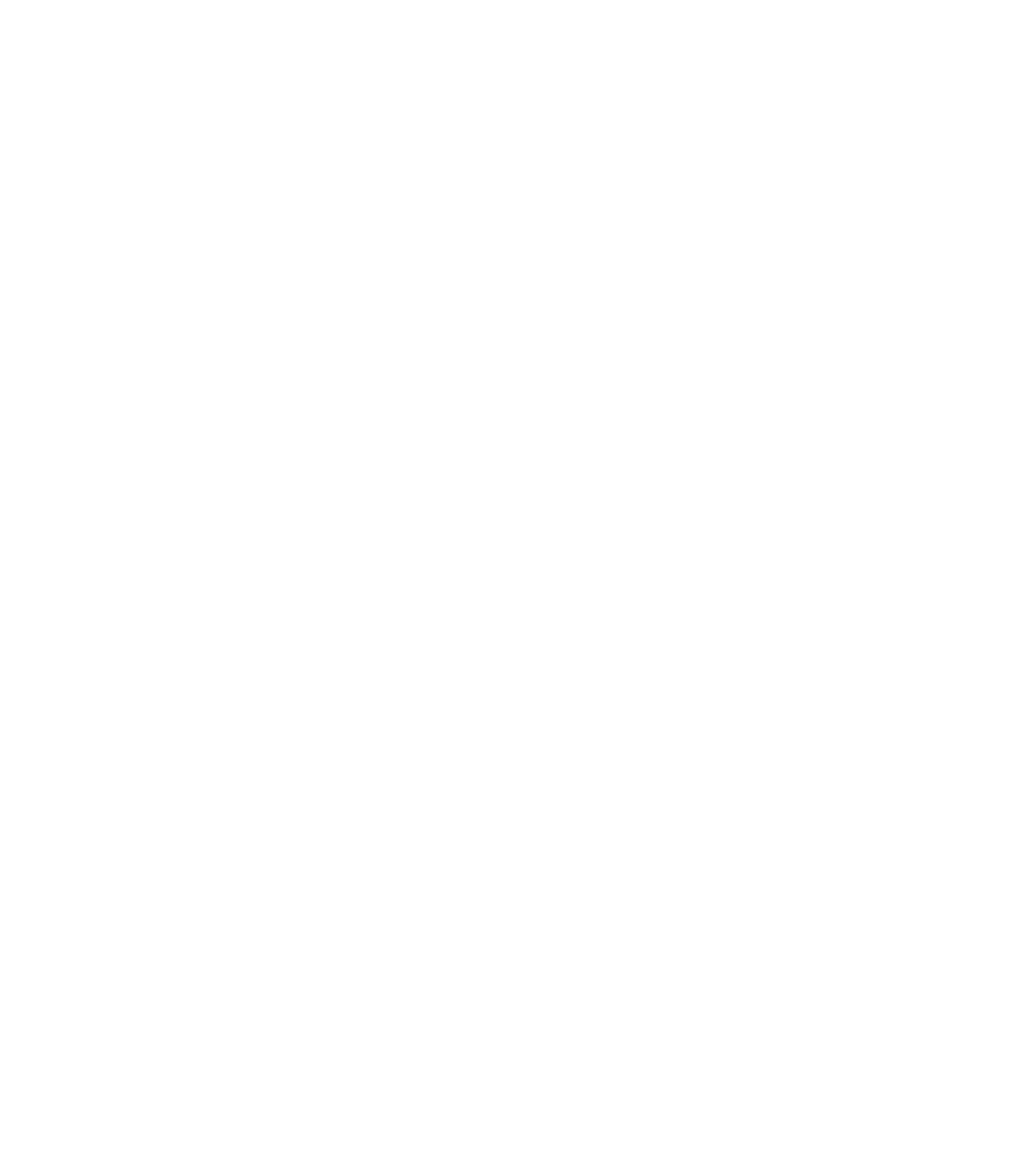
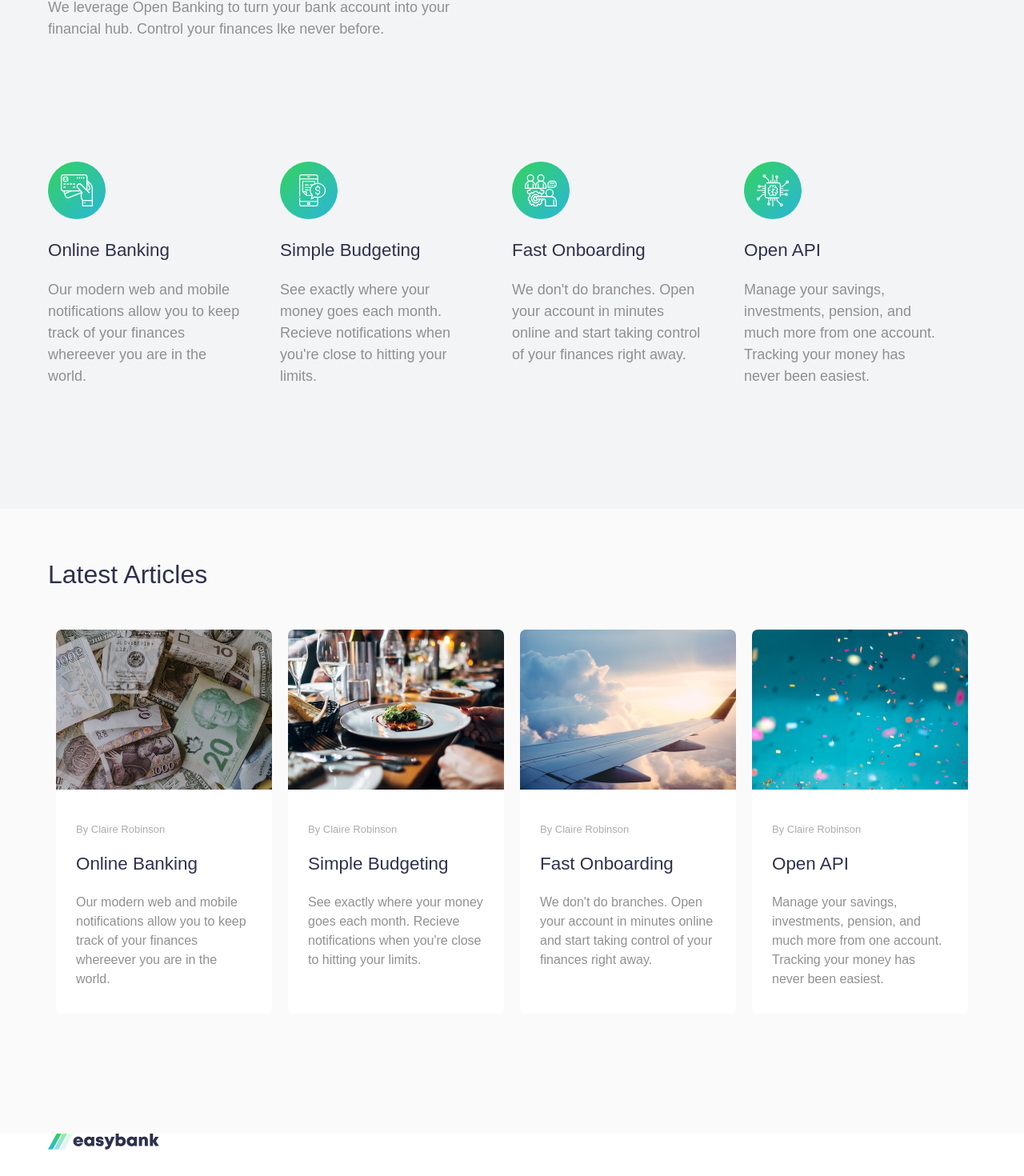
Before and after one commit to ZD12T4NT/easybank-lp, a React (Create React App) app: page / in a window 1280 px wide. Shown: the part 1030-2500 px from the top of the page at 80% size. Before the commit the page ends 879 px from the top, so only its background shows below. Built offline with nearby package versions, Linux system fonts and the light colour scheme.

Commit message:
Perks section completed

```diff
--- a/src/App.js
+++ b/src/App.js
@@ -4,6 +4,8 @@ import GlobalStyles from './components/styles/Global'
 import { ThemeProvider } from 'styled-components'
 import { Hero } from './components/Hero'
 import { Perks } from './components/Perks'
+import { Article } from './components/Article'
+import { Footer } from './components/Footer'
 
 const theme = {
   colors: {
@@ -21,8 +23,10 @@ function App() {
     <Header/>
       <Container>
         <Hero />
-        <Perks />
       </Container>
+      <Perks />
+      <Article />
+      <Footer />
     </>
     </ThemeProvider>
   );
--- /dev/null
+++ b/src/components/Article.js
@@ -0,0 +1,54 @@
+import { Container } from "./styles/Container.styled";
+import { HeaderOne } from "./styles/HeaderOne.styled"
+import { HeaderThree } from "./styles/HeaderThree.styles"
+import { ArticleContainer, ArticleSection} from "./styles/Article.styles";
+
+export const Article = () => {
+  return (
+    <>
+    <ArticleSection>
+    <Container>
+    <HeaderOne>Latest Articles</HeaderOne>
+    <ArticleContainer>
+      <div className="card">
+        <div className="card-img card-one">
+        </div>
+        <div className="card-text">
+        <span>By Claire Robinson</span>
+        <HeaderThree>Online Banking</HeaderThree>
+        <p>Our modern web and mobile notifications allow you to keep track of your finances whereever you are in the world.</p>
+        </div>
+      </div>
+      <div className="card">
+        <div className="card-img card-two">
+        </div>
+        <div className="card-text">
+        <span>By Claire Robinson</span>
+        <HeaderThree>Simple Budgeting</HeaderThree>
+        <p>See exactly where your money goes each month. Recieve notifications when you're close to hitting your limits.</p>
+        </div>
+      </div>
+      <div className="card">
+        <div className="card-img card-three">
+        </div>
+        <div className="card-text">
+        <span>By Claire Robinson</span>
+        <HeaderThree>Fast Onboarding</HeaderThree>
+        <p>We don't do branches. Open your account in minutes online and start taking control of your finances right away.</p>
+        </div>
+      </div>
+      <div className="card">
+        <div className="card-img card-four">
+        </div>
+        <div className="card-text">
+        <span>By Claire Robinson</span>
+        <HeaderThree>Open API</HeaderThree>
+        <p>Manage your savings, investments, pension, and much more from one account. Tracking your money has never been easiest.</p>
+        </div>
+      </div>
+    </ArticleContainer>
+    </Container>
+    </ArticleSection>
+    </>
+  )
+}
--- /dev/null
+++ b/src/components/Footer.js
@@ -0,0 +1,24 @@
+import React from 'react'
+import { Container } from './styles/Container.styled'
+import { FooterOuter, FooterContainer } from './styles/Footer.styled'
+
+export const Footer = () => {
+  return (
+    <>
+    <Container>
+        <FooterOuter>
+        <FooterContainer>
+            <div className="social">
+                <img src="./images/logo.svg" alt="" />
+                <img src="./images/icon-facebook.svg" alt="" />
+                <img src="./images/icon-youtube.svg" alt="" />
+                <img src="./images/icon-twitter.svg" alt="" />
+                <img src="./images/icon-pinterest.svg" alt="" />
+                <img src="./images/icon-instagram.svg" alt="" />
+            </div>
+        </FooterContainer>
+        </FooterOuter>
+    </Container>
+    </>
+  )
+}
--- a/src/components/Perks.js
+++ b/src/components/Perks.js
@@ -1,12 +1,43 @@
 import { Container } from "./styles/Container.styled"
-
+import { Grid, Section } from './styles/Perks.styled'
+import { HeaderOne } from "./styles/HeaderOne.styled"
+import { HeaderThree } from "./styles/HeaderThree.styles"
 
 export const Perks = () => {
   return (
    <>
+   <Section>
    <Container>
-
+    <Grid>
+      <div>
+        <HeaderOne>Why choose EasyBank?</HeaderOne>
+        <p>
+          We leverage Open Banking to turn your bank account into your financial hub. Control your finances lke never before.
+        </p>
+      </div>
+      <div>
+        <img src="./images/icon-online.svg" alt="" />
+        <HeaderThree>Online Banking</HeaderThree>
+        <p>Our modern web and mobile notifications allow you to keep track of your finances whereever you are in the world.</p>
+      </div>
+      <div>
+        <img src="./images/icon-budgeting.svg" alt="" />
+        <HeaderThree>Simple Budgeting</HeaderThree>
+        <p>See exactly where your money goes each month. Recieve notifications when you're close to hitting your limits.</p>
+      </div>
+      <div>
+        <img src="./images/icon-onboarding.svg" alt="" />
+        <HeaderThree>Fast Onboarding</HeaderThree>
+        <p>We don't do branches. Open your account in minutes online and start taking control of your finances right away.</p>
+      </div>
+      <div>
+        <img src="./images/icon-api.svg" alt="" />
+        <HeaderThree>Open API</HeaderThree>
+        <p>Manage your savings, investments, pension, and much more from one account. Tracking your money has never been easiest.</p>
+      </div>
+    </Grid>
    </Container>
+   </Section>
    </>
   )
 }
--- /dev/null
+++ b/src/components/styles/Article.styles.js
@@ -0,0 +1,92 @@
+import styled from 'styled-components'
+
+export const ArticleContainer = styled.div`
+    display: flex;
+    justify-content: center;
+    height:85vh;
+
+   .card{
+    background-color:#fff;
+    width:300px;
+    height:480px;
+    margin: 0 10px;
+    margin-top:50px;
+    border-radius:7px;
+
+    h3{
+    font-size:1.4rem;
+    font-weight:500;
+    color:hsl(233, 26%, 24%);
+    cursor: pointer;
+
+    &:hover{
+    color:hsl(136, 65%, 51%);
+    }
+
+    }
+
+    p{
+        color:hsl(0, 0%, 28%);
+    }
+
+
+    span{
+        color:hsl(0, 0%, 68%);
+        font-size:13px;
+    }
+
+    .card-img{
+        height:200px;
+        margin-bottom:15px;
+        border-radius:7px 7px 0 0;
+
+        &:hover{
+            transform: scale(0.98);
+            cursor: pointer;
+        }
+
+    }
+
+    .card-one{
+        background:url('./images/image-currency.jpg');
+        background-size:cover;
+        background-position:center;
+    }
+
+    .card-two{
+        background:url('./images/image-restaurant.jpg');
+        background-size:cover;
+        background-position:center;
+    }
+
+    .card-three{
+        background:url('./images/image-plane.jpg');
+        background-size:cover;
+        background-position:center;
+    }
+
+    .card-four{
+        background:url('./images/image-confetti.jpg');
+        background-size:cover;
+        background-position:center;
+    }
+
+    .card-text{
+        padding:25px;
+        overflow: hidden;
+        text-overflow: ellipsis;
+    }
+
+
+   }
+`
+
+    export const ArticleSection = styled.div`
+        height:100%;
+        background-color:hsl(0, 0%, 98%);
+
+        h1{
+            margin:0;
+            padding-top:4rem;
+        }
+    `
--- /dev/null
+++ b/src/components/styles/Footer.styled.js
@@ -0,0 +1,9 @@
+import styled from 'styled-components'
+
+export const FooterOuter = styled.div`
+    height: 70vh;
+`
+
+export const FooterContainer = styled.div`
+
+`
--- a/src/components/styles/Global.js
+++ b/src/components/styles/Global.js
@@ -22,6 +22,7 @@ const GlobalStyles = createGlobalStyle`
 
     img{
        max-width: 100%;
+
     }
 `
 
--- a/src/components/styles/Header.styled.js
+++ b/src/components/styles/Header.styled.js
@@ -6,12 +6,18 @@ export const StyledHeader = styled.header`
       padding: 8px 0;
       display: flex;
       align-items:center;
+      z-index:3;
+    position: relative;
+
+
+
 `
 
 export const Nav = styled.nav`
       display: flex;
       justify-content: space-between;
       align-items: center;
+
 
 `
 
@@ -24,6 +30,7 @@ export const List = styled.ul`
       justify-content: center;
       align-items: center;
       list-style:none;
+
 
       li{
             padding:0 20px;
@@ -54,6 +61,6 @@ export const Image = styled.img`
     margin-left:40px;
     top:0;
     right:0;
-    z-index: -1;
     transform:translateY(-60px) translateX(130px);
+      z-index:2;
 `
--- /dev/null
+++ b/src/components/styles/HeaderOne.styled.js
@@ -0,0 +1,7 @@
+import styled from 'styled-components'
+
+export const HeaderOne = styled.h1`
+    font-size:2rem;
+    font-weight:500;
+    color:hsl(233, 26%, 24%);
+`
--- /dev/null
+++ b/src/components/styles/HeaderThree.styles.js
@@ -0,0 +1,8 @@
+import styled from 'styled-components'
+
+export const HeaderThree = styled.h3`
+    font-size:1.4rem;
+    font-weight:500;
+    color:hsl(233, 26%, 24%);
+
+`
--- a/src/components/styles/Perks.styled.js
+++ b/src/components/styles/Perks.styled.js
@@ -1 +1,31 @@
 import styled from 'styled-components'
+
+export const Grid = styled.div`
+    display: grid;
+    grid-template-columns:repeat(4, 1fr);
+    height:100vh;
+
+
+    div:nth-of-type(1){
+        grid-column:1 / 6;
+        width:600px;
+        margin-top:5rem;
+    }
+
+    div{
+        p{
+        font-size:18px;
+        color:hsl(0, 0%, 30%);
+        line-height:1.5;
+        margin:0 3rem 0 0;
+    }
+    }
+
+
+`
+
+export const Section = styled.div`
+    width: 1500px;
+    max-width:100%;
+    background-color: hsl(220, 16%, 96%);
+`
```
